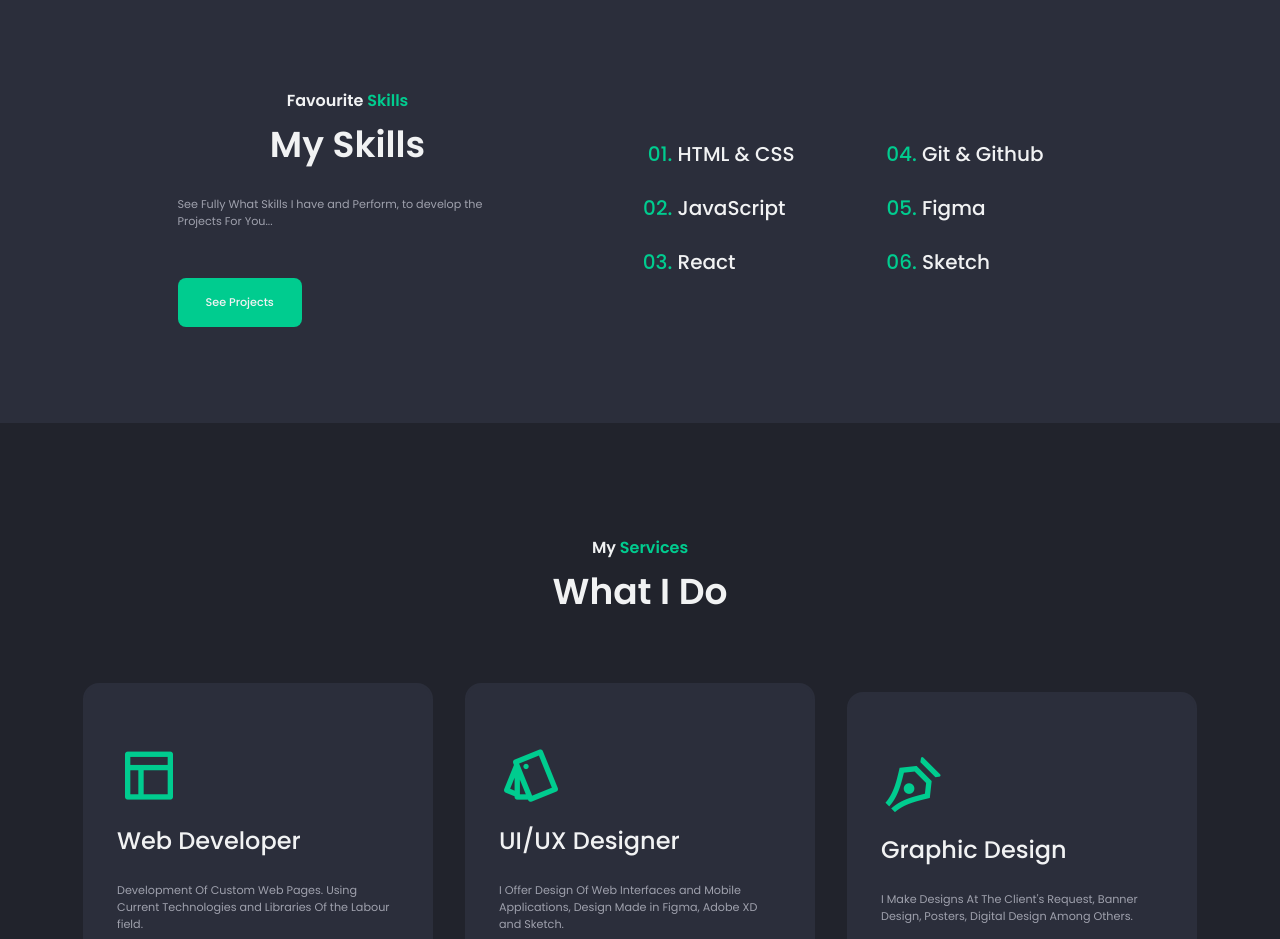
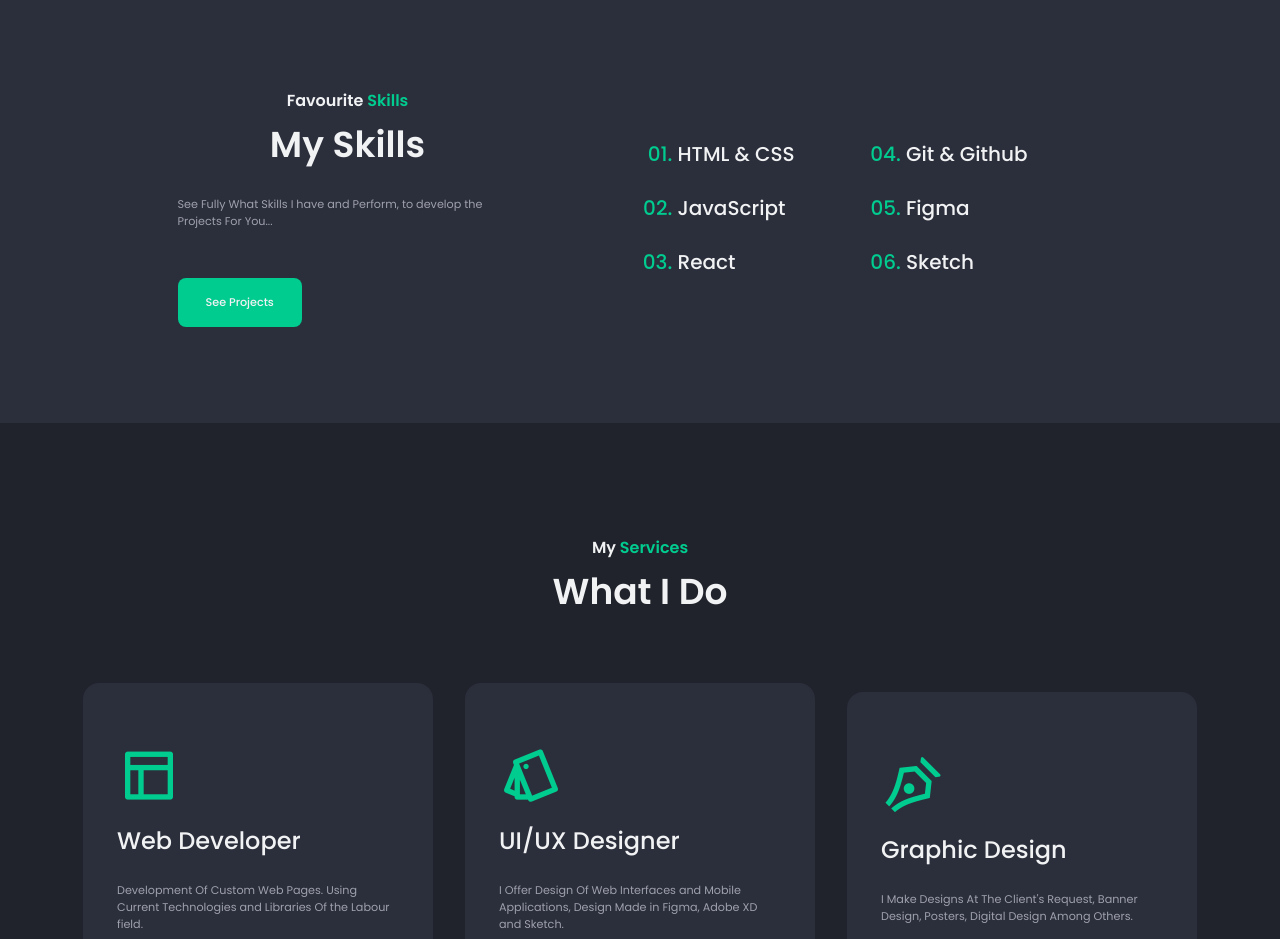
Before and after one commit to startedHere/testting, a plain HTML site: page index.html in a window 1280 px wide. Shown: the part 2240-3179 px from the top of the page. Drawn offline with nearby package versions, Linux system fonts and the light colour scheme.

```diff
--- a/assets/css/styles.css
+++ b/assets/css/styles.css
@@ -1986,7 +1986,7 @@ path#bottom {
 		grid-template-columns: repeat(2, 1fr);
 		/* column-gap: 6rem; */
 		/* column-gap: 2.5rem; */
-		/* column-gap: 2rem; */
+		column-gap: 2rem;
 	}
 
 	.skills__item {
```
